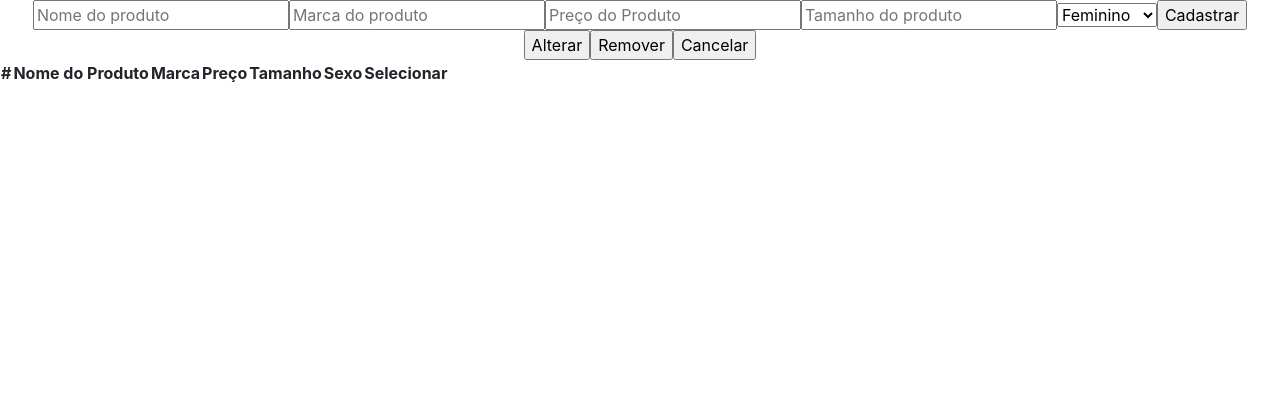
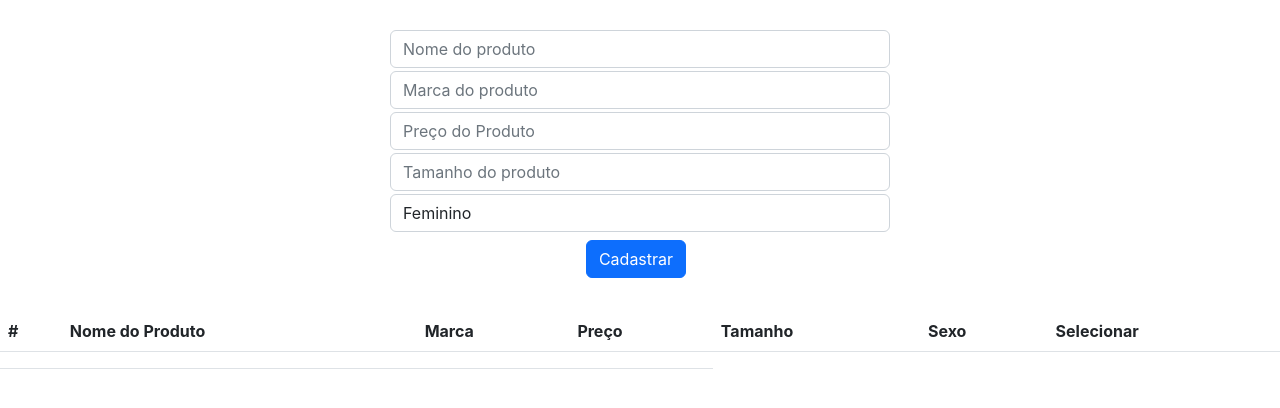
Before and after one commit to nailtonssantos/adriana_multimarcas, a React (Create React App) app in the folder front-end/: page / in a window 1280 px wide. Shown: the top 408 px of the page. Built offline with nearby package versions, Linux system fonts and the light colour scheme.

Commit message:
Estilização do formulário e Tabela

```diff
--- a/front-end/src/App.css
+++ b/front-end/src/App.css
@@ -1,38 +1,14 @@
-.App {
+form{
+  width: 500px;
+  margin: 30px auto;
   text-align: center;
 }
 
-.App-logo {
-  height: 40vmin;
-  pointer-events: none;
+form input{
+  margin-bottom: 3px;
 }
 
-@media (prefers-reduced-motion: no-preference) {
-  .App-logo {
-    animation: App-logo-spin infinite 20s linear;
-  }
+form input[type='button']{
+  margin-right: 8px;
+  margin-top: 8px;
 }
-
-.App-header {
-  background-color: #282c34;
-  min-height: 100vh;
-  display: flex;
-  flex-direction: column;
-  align-items: center;
-  justify-content: center;
-  font-size: calc(10px + 2vmin);
-  color: white;
-}
-
-.App-link {
-  color: #61dafb;
-}
-
-@keyframes App-logo-spin {
-  from {
-    transform: rotate(0deg);
-  }
-  to {
-    transform: rotate(360deg);
-  }
-}
--- a/front-end/src/App.js
+++ b/front-end/src/App.js
@@ -1,11 +1,15 @@
 import './App.css';
 import Formulario from './Formulario';
 import Tabela from './Tabela';
+import React, {useState} from "react";
 
 function App() {
+
+  const [btnCadastrar, setBtnCadastrar] = useState(true)
+
   return (
-    <div className="App">
-      <Formulario />
+    <div>
+      <Formulario botao={btnCadastrar} />
       <Tabela />
     </div>
   );
--- a/front-end/src/Formulario.js
+++ b/front-end/src/Formulario.js
@@ -1,20 +1,27 @@
-function Formulario(){
+function Formulario({botao}){
     return(
         <form>
-            <input type='text' placeholder='Nome do produto' />
-            <input type='text' placeholder='Marca do produto' />
-            <input type='number' step='0.01' min='0' placeholder='Preço do Produto' />
-            <input type='text' placeholder='Tamanho do produto' />
-            <select name="Sexo">
+            <input type='text' placeholder='Nome do produto' className='form-control'/>
+            <input type='text' placeholder='Marca do produto' className='form-control'/>
+            <input type='number' step='0.01' min='0' placeholder='Preço do Produto' className='form-control'/>
+            <input type='text' placeholder='Tamanho do produto' className='form-control'/>
+            <select name="Sexo" className='form-control'>
                 <option value="feminino" selected>Feminino</option>
                 <option value="masculino">Masculino</option>
                 <option value="outro">Outros</option>
             </select>
 
-            <input type='button' value='Cadastrar' />
-            <input type='button' value='Alterar' />
-            <input type='button' value='Remover' />
-            <input type='button' value='Cancelar' />
+            {
+                botao?
+                <input type='button' value='Cadastrar' className='btn btn-primary'/>
+                :
+                <div>
+                    <input type='button' value='Alterar' className='btn btn-warning'/>
+                    <input type='button' value='Remover' className='btn btn-danger'/>
+                    <input type='button' value='Cancelar' className='btn btn-secondary'/>
+                </div>
+            }
+
         </form>
     )
 }
--- a/front-end/src/Tabela.js
+++ b/front-end/src/Tabela.js
@@ -1,6 +1,6 @@
 function Tabela(){
     return(
-        <table>
+        <table className='table'>
             <thead>
                 <tr>
                     <th>#</th>
```
